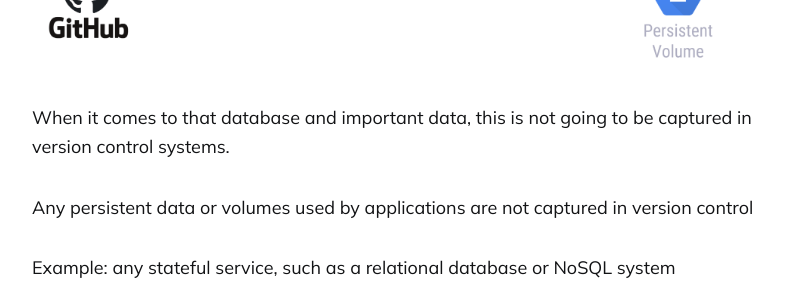
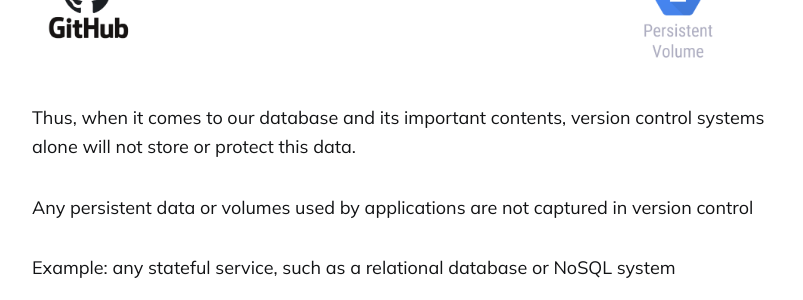
Before and after one commit to newellbrandon/kastendevhub.github.io, a Jekyll site: the page built from _posts/2024-04-25-integrating-backups-into-gitops.md, in a window 1280 px wide. Shown: the part 4394-4694 px from the top of the page, without its empty margins (238-1041 px from the left). Built offline with Jekyll 4.4.1, drawn with Linux system fonts in a browser that asks for light colours.

Commit message:
Update _posts/2024-04-25-integrating-backups-into-gitops.md
Co-authored-by: slotdawg <mattslotten@gmail.com>

```diff
--- a/_posts/2024-04-25-integrating-backups-into-gitops.md
+++ b/_posts/2024-04-25-integrating-backups-into-gitops.md
@@ -51,7 +51,7 @@ Whilst our git repository is great for our application's Kubernetes objects, the
 
 ![](/images/posts/2024-04-25-integrating-backups-into-gitops/Picture4.png)
 
-When it comes to that database and important data, this is not going to be captured in version control systems.
+Thus, when it comes to our database and its important contents, version control systems alone will not store or protect this data.
 
 Any persistent data or volumes used by applications are not captured in version control
 
```
